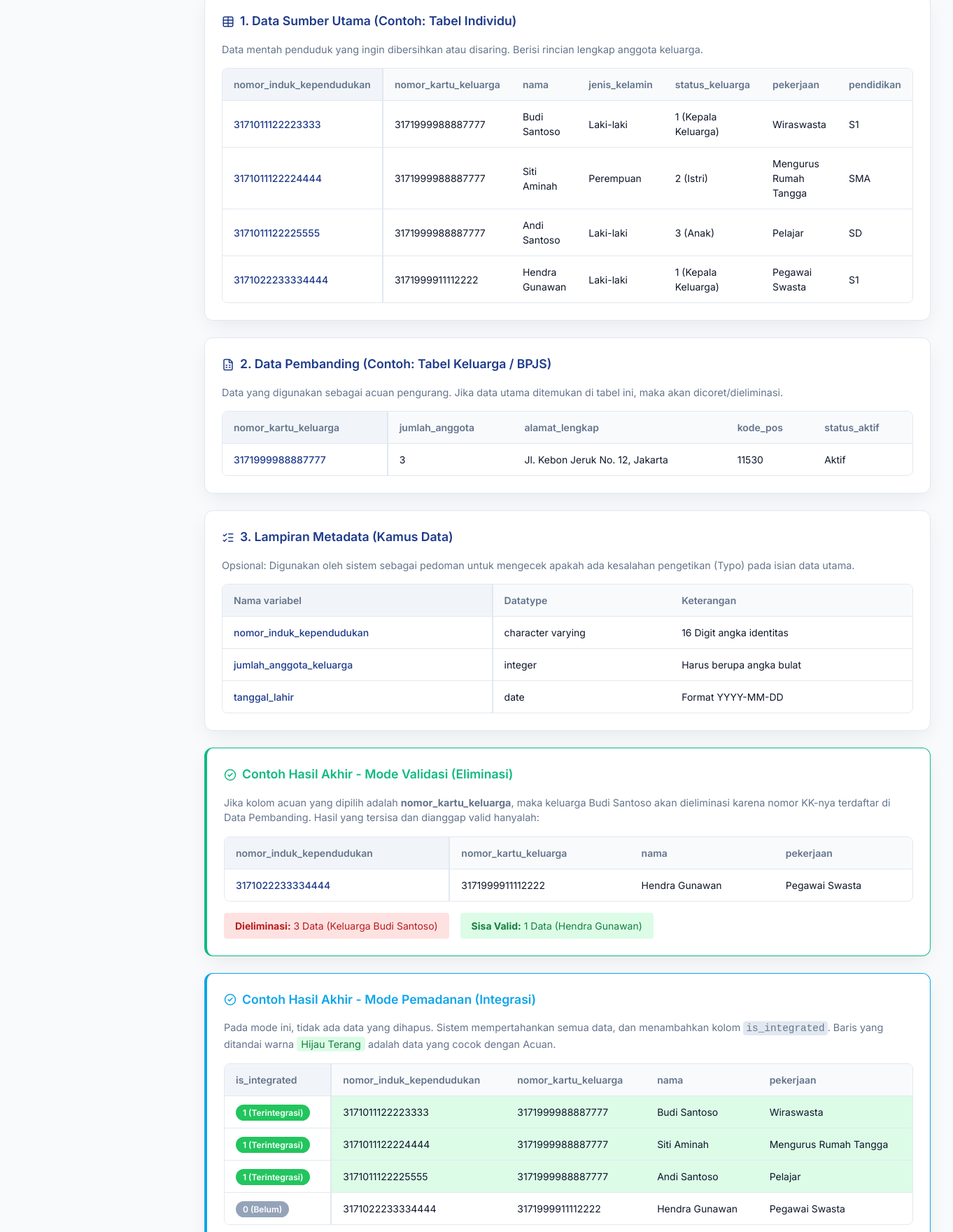
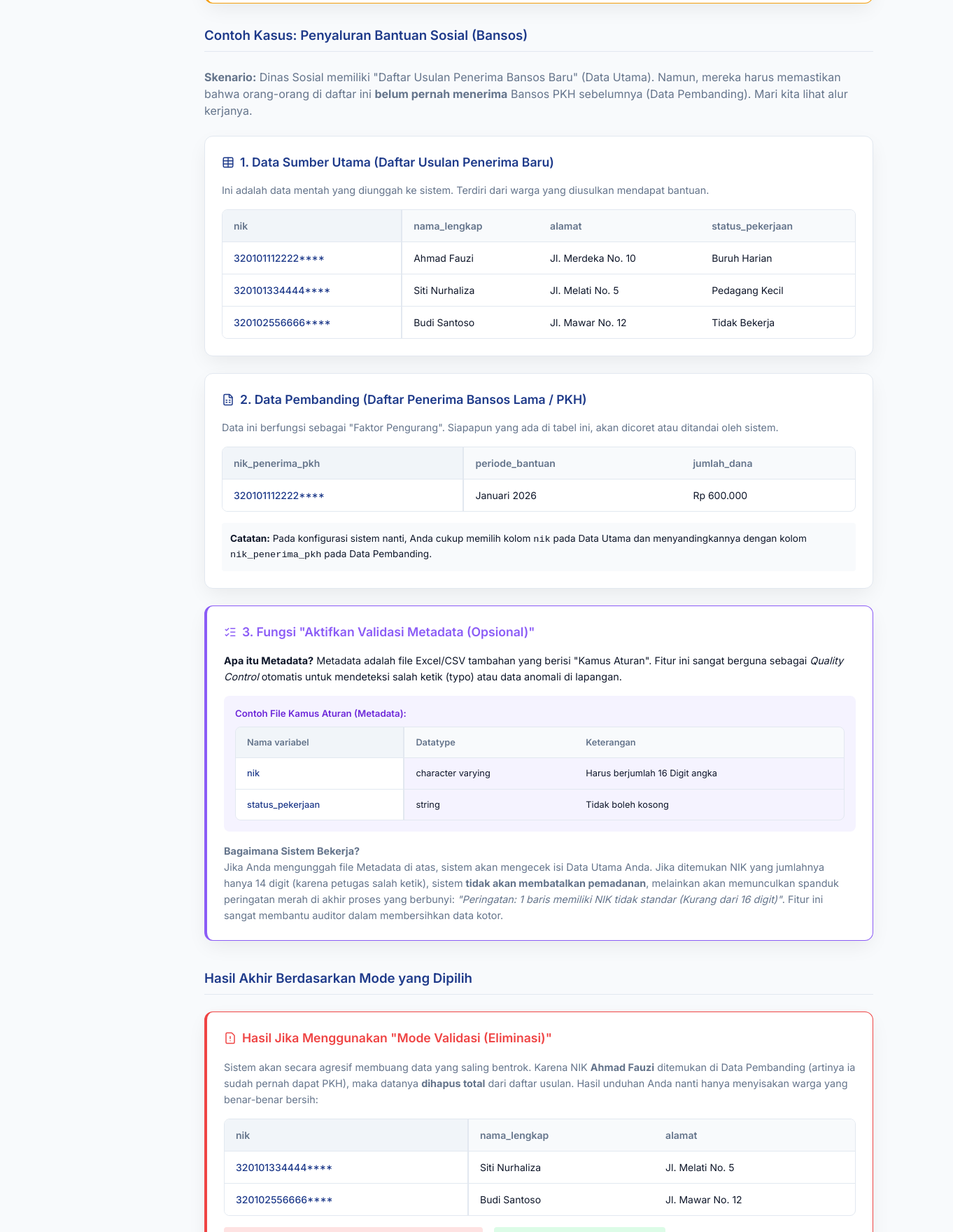
Before and after one commit to YusufxAlbana/Sistem-Pemadanan-Data, a React (Vite) app: page /panduan in a window 1280 px wide. Shown: the part 980-2740 px from the top of the page at 70% size, 1362 px wide, since content can reach past the window. Built offline with nearby package versions, Linux system fonts and the light colour scheme.

Commit message:
feat: add GuidePage component to provide system usage documentation and data processing guidelines

```diff
--- a/src/components/GuidePage.jsx
+++ b/src/components/GuidePage.jsx
@@ -1,5 +1,5 @@
 import React from 'react';
-import { BookOpen, Table, FileSpreadsheet, ListChecks, CheckCircle2, Info } from 'lucide-react';
+import { BookOpen, Table, FileSpreadsheet, ListChecks, CheckCircle2, Info, FileWarning } from 'lucide-react';
 
 const GuidePage = () => {
   return (
@@ -11,13 +11,13 @@ const GuidePage = () => {
           <BookOpen size={24} /> Panduan Penggunaan Sistem
         </h2>
         <p style={{ color: 'var(--text-main)', lineHeight: '1.6', marginBottom: '1rem' }}>
-          Sistem Pemadanan Data ini dirancang untuk mencocokkan data penduduk berdasarkan Nomor Identitas (seperti NIK atau Nomor KK). Aplikasi ini memiliki dua fungsi utama: <strong>Validasi (Eliminasi)</strong> untuk menyaring/menghapus data yang cocok, dan <strong>Pemadanan (Integrasi)</strong> untuk mempertahankan data namun memberi tanda khusus jika cocok.
+          Sistem Pemadanan Data ini dirancang untuk mencocokkan data massal berdasarkan Kunci Utama (seperti NIK atau Nomor KK). Aplikasi ini memiliki dua fungsi utama: <strong>Validasi (Eliminasi)</strong> untuk menyaring/menghapus data yang bentrok, dan <strong>Pemadanan (Integrasi)</strong> untuk melabeli data tanpa menghapusnya.
         </p>
         <div style={{ backgroundColor: '#EFF6FF', borderLeft: '4px solid var(--primary-light)', padding: '1rem', borderRadius: '4px', display: 'flex', gap: '0.75rem', alignItems: 'flex-start' }}>
           <Info size={20} color="var(--primary-light)" style={{ flexShrink: 0, marginTop: '2px' }} />
           <div>
             <h4 style={{ margin: 0, marginBottom: '0.25rem', color: 'var(--primary-light)' }}>Privasi & Keamanan Data Terjamin</h4>
-            <p style={{ margin: 0, fontSize: '0.9rem', color: 'var(--text-muted)' }}>Seluruh proses pemadanan data dilakukan sepenuhnya di dalam <em>browser</em> Anda tanpa dikirim ke server luar. Contoh data yang ditampilkan di halaman ini hanyalah <strong>data buatan (dummy)</strong> yang tidak merepresentasikan penduduk asli.</p>
+            <p style={{ margin: 0, fontSize: '0.9rem', color: 'var(--text-muted)' }}>Seluruh proses pemadanan data dilakukan sepenuhnya di dalam <em>browser</em> Anda tanpa dikirim ke server luar. Data NIK/KK yang ditampilkan di halaman panduan ini telah <strong>disensor</strong> (menggunakan tanda bintang ****) untuk alasan keamanan simulasi.</p>
           </div>
         </div>
       </section>
@@ -65,67 +65,49 @@ const GuidePage = () => {
         </div>
       </section>
 
-      {/* Contoh Format Data */}
+      {/* Studi Kasus & Alur Kerja */}
       <section>
         <h3 style={{ marginBottom: '1.5rem', color: 'var(--primary)', borderBottom: '1px solid var(--border-color)', paddingBottom: '0.5rem' }}>
-          Contoh Format Data (Data Fiktif)
+          Contoh Kasus: Penyaluran Bantuan Sosial (Bansos)
         </h3>
+        <p style={{ marginBottom: '1.5rem', color: 'var(--text-muted)' }}>
+          <strong>Skenario:</strong> Dinas Sosial memiliki "Daftar Usulan Penerima Bansos Baru" (Data Utama). Namun, mereka harus memastikan bahwa orang-orang di daftar ini <strong>belum pernah menerima</strong> Bansos PKH sebelumnya (Data Pembanding). Mari kita lihat alur kerjanya.
+        </p>
 
         {/* Tabel Utama */}
         <div className="card" style={{ marginBottom: '1.5rem' }}>
           <h4 className="card-title" style={{ fontSize: '1.1rem' }}>
-            <Table size={18} /> 1. Data Sumber Utama (Contoh: Tabel Individu)
+            <Table size={18} /> 1. Data Sumber Utama (Daftar Usulan Penerima Baru)
           </h4>
-          <p style={{ fontSize: '0.9rem', color: 'var(--text-muted)', marginBottom: '1rem' }}>Data mentah penduduk yang ingin dibersihkan atau disaring. Berisi rincian lengkap anggota keluarga.</p>
+          <p style={{ fontSize: '0.9rem', color: 'var(--text-muted)', marginBottom: '1rem' }}>Ini adalah data mentah yang diunggah ke sistem. Terdiri dari warga yang diusulkan mendapat bantuan.</p>
           <div className="table-container">
             <table className="data-table">
               <thead>
                 <tr>
-                  <th>nomor_induk_kependudukan</th>
-                  <th>nomor_kartu_keluarga</th>
-                  <th>nama</th>
-                  <th>jenis_kelamin</th>
-                  <th>status_keluarga</th>
-                  <th>pekerjaan</th>
-                  <th>pendidikan</th>
+                  <th>nik</th>
+                  <th>nama_lengkap</th>
+                  <th>alamat</th>
+                  <th>status_pekerjaan</th>
                 </tr>
               </thead>
               <tbody>
                 <tr>
-                  <td>3171011122223333</td>
-                  <td>3171999988887777</td>
-                  <td>Budi Santoso</td>
-                  <td>Laki-laki</td>
-                  <td>1 (Kepala Keluarga)</td>
-                  <td>Wiraswasta</td>
-                  <td>S1</td>
+                  <td>320101112222****</td>
+                  <td>Ahmad Fauzi</td>
+                  <td>Jl. Merdeka No. 10</td>
+                  <td>Buruh Harian</td>
                 </tr>
                 <tr>
-                  <td>3171011122224444</td>
-                  <td>3171999988887777</td>
-                  <td>Siti Aminah</td>
-                  <td>Perempuan</td>
-                  <td>2 (Istri)</td>
-                  <td>Mengurus Rumah Tangga</td>
-                  <td>SMA</td>
+                  <td>320101334444****</td>
+                  <td>Siti Nurhaliza</td>
+                  <td>Jl. Melati No. 5</td>
+                  <td>Pedagang Kecil</td>
                 </tr>
                 <tr>
-                  <td>3171011122225555</td>
-                  <td>3171999988887777</td>
-                  <td>Andi Santoso</td>
-                  <td>Laki-laki</td>
-                  <td>3 (Anak)</td>
-                  <td>Pelajar</td>
-                  <td>SD</td>
-                </tr>
-                <tr>
-                  <td>3171022233334444</td>
-                  <td>3171999911112222</td>
-                  <td>Hendra Gunawan</td>
-                  <td>Laki-laki</td>
-                  <td>1 (Kepala Keluarga)</td>
-                  <td>Pegawai Swasta</td>
-                  <td>S1</td>
+                  <td>320102556666****</td>
+                  <td>Budi Santoso</td>
+                  <td>Jl. Mawar No. 12</td>
+                  <td>Tidak Bekerja</td>
                 </tr>
               </tbody>
             </table>
@@ -135,41 +117,45 @@ const GuidePage = () => {
         {/* Tabel Pembanding */}
         <div className="card" style={{ marginBottom: '1.5rem' }}>
           <h4 className="card-title" style={{ fontSize: '1.1rem' }}>
-            <FileSpreadsheet size={18} /> 2. Data Pembanding (Contoh: Tabel Keluarga / BPJS)
+            <FileSpreadsheet size={18} /> 2. Data Pembanding (Daftar Penerima Bansos Lama / PKH)
           </h4>
-          <p style={{ fontSize: '0.9rem', color: 'var(--text-muted)', marginBottom: '1rem' }}>Data yang digunakan sebagai acuan pengurang. Jika data utama ditemukan di tabel ini, maka akan dicoret/dieliminasi.</p>
+          <p style={{ fontSize: '0.9rem', color: 'var(--text-muted)', marginBottom: '1rem' }}>Data ini berfungsi sebagai "Faktor Pengurang". Siapapun yang ada di tabel ini, akan dicoret atau ditandai oleh sistem.</p>
           <div className="table-container">
             <table className="data-table">
               <thead>
                 <tr>
-                  <th>nomor_kartu_keluarga</th>
-                  <th>jumlah_anggota</th>
-                  <th>alamat_lengkap</th>
-                  <th>kode_pos</th>
-                  <th>status_aktif</th>
+                  <th>nik_penerima_pkh</th>
+                  <th>periode_bantuan</th>
+                  <th>jumlah_dana</th>
                 </tr>
               </thead>
               <tbody>
                 <tr>
-                  <td>3171999988887777</td>
-                  <td>3</td>
-                  <td>Jl. Kebon Jeruk No. 12, Jakarta</td>
-                  <td>11530</td>
-                  <td>Aktif</td>
+                  <td>320101112222****</td>
+                  <td>Januari 2026</td>
+                  <td>Rp 600.000</td>
                 </tr>
               </tbody>
             </table>
           </div>
+          <p style={{ fontSize: '0.85rem', color: 'var(--text-main)', marginTop: '1rem', background: '#F8FAFC', padding: '0.75rem', borderRadius: '4px' }}>
+            <strong>Catatan:</strong> Pada konfigurasi sistem nanti, Anda cukup memilih kolom <code>nik</code> pada Data Utama dan menyandingkannya dengan kolom <code>nik_penerima_pkh</code> pada Data Pembanding.
+          </p>
         </div>
 
-        {/* Metadata */}
-        <div className="card" style={{ marginBottom: '1.5rem' }}>
-          <h4 className="card-title" style={{ fontSize: '1.1rem' }}>
-            <ListChecks size={18} /> 3. Lampiran Metadata (Kamus Data)
+        {/* Penjelasan Validasi Metadata */}
+        <div className="card" style={{ marginBottom: '1.5rem', borderColor: '#8B5CF6', borderLeft: '4px solid #8B5CF6' }}>
+          <h4 className="card-title" style={{ fontSize: '1.1rem', color: '#8B5CF6' }}>
+            <ListChecks size={18} /> 3. Fungsi "Aktifkan Validasi Metadata (Opsional)"
           </h4>
-          <p style={{ fontSize: '0.9rem', color: 'var(--text-muted)', marginBottom: '1rem' }}>Opsional: Digunakan oleh sistem sebagai pedoman untuk mengecek apakah ada kesalahan pengetikan (Typo) pada isian data utama.</p>
+          <p style={{ fontSize: '0.9rem', color: 'var(--text-main)', marginBottom: '1rem', lineHeight: '1.6' }}>
+            <strong>Apa itu Metadata?</strong> Metadata adalah file Excel/CSV tambahan yang berisi "Kamus Aturan". Fitur ini sangat berguna sebagai <em>Quality Control</em> otomatis untuk mendeteksi salah ketik (typo) atau data anomali di lapangan.
+          </p>
+          <div style={{ display: 'flex', flexDirection: 'column', gap: '1rem' }}>
+            <div style={{ backgroundColor: '#F5F3FF', padding: '1rem', borderRadius: '8px' }}>
+              <h5 style={{ margin: '0 0 0.5rem 0', color: '#6D28D9' }}>Contoh File Kamus Aturan (Metadata):</h5>
               <div className="table-container">
-            <table className="data-table">
+                <table className="data-table" style={{ fontSize: '0.8rem' }}>
                   <thead>
                     <tr>
                       <th>Nama variabel</th>
@@ -179,59 +165,67 @@ const GuidePage = () => {
                   </thead>
                   <tbody>
                     <tr>
-                  <td>nomor_induk_kependudukan</td>
+                      <td>nik</td>
                       <td>character varying</td>
-                  <td>16 Digit angka identitas</td>
+                      <td>Harus berjumlah 16 Digit angka</td>
                     </tr>
                     <tr>
-                  <td>jumlah_anggota_keluarga</td>
-                  <td>integer</td>
-                  <td>Harus berupa angka bulat</td>
-                </tr>
-                <tr>
-                  <td>tanggal_lahir</td>
-                  <td>date</td>
-                  <td>Format YYYY-MM-DD</td>
+                      <td>status_pekerjaan</td>
+                      <td>string</td>
+                      <td>Tidak boleh kosong</td>
                     </tr>
                   </tbody>
                 </table>
               </div>
             </div>
+            <p style={{ fontSize: '0.9rem', color: 'var(--text-muted)', margin: 0, lineHeight: '1.6' }}>
+              <strong>Bagaimana Sistem Bekerja?</strong><br/>
+              Jika Anda mengunggah file Metadata di atas, sistem akan mengecek isi Data Utama Anda. Jika ditemukan NIK yang jumlahnya hanya 14 digit (karena petugas salah ketik), sistem <strong>tidak akan membatalkan pemadanan</strong>, melainkan akan memunculkan spanduk peringatan merah di akhir proses yang berbunyi: <em>"Peringatan: 1 baris memiliki NIK tidak standar (Kurang dari 16 digit)"</em>. Fitur ini sangat membantu auditor dalam membersihkan data kotor.
+            </p>
+          </div>
+        </div>
 
-        {/* Contoh Output */}
-        <div className="card" style={{ borderColor: 'var(--success)', borderLeft: '4px solid var(--success)', marginBottom: '1.5rem' }}>
-          <h4 className="card-title" style={{ fontSize: '1.1rem', color: 'var(--success)' }}>
-            <CheckCircle2 size={18} /> Contoh Hasil Akhir - Mode Validasi (Eliminasi)
+        <h3 style={{ marginTop: '2.5rem', marginBottom: '1.5rem', color: 'var(--primary)', borderBottom: '1px solid var(--border-color)', paddingBottom: '0.5rem' }}>
+          Hasil Akhir Berdasarkan Mode yang Dipilih
+        </h3>
+
+        {/* Contoh Output Eliminasi */}
+        <div className="card" style={{ borderColor: 'var(--danger)', borderLeft: '4px solid var(--danger)', marginBottom: '1.5rem' }}>
+          <h4 className="card-title" style={{ fontSize: '1.1rem', color: 'var(--danger)' }}>
+            <FileWarning size={18} /> Hasil Jika Menggunakan "Mode Validasi (Eliminasi)"
           </h4>
-          <p style={{ fontSize: '0.9rem', color: 'var(--text-muted)', marginBottom: '1rem' }}>
-            Jika kolom acuan yang dipilih adalah <strong>nomor_kartu_keluarga</strong>, maka keluarga Budi Santoso akan dieliminasi karena nomor KK-nya terdaftar di Data Pembanding. Hasil yang tersisa dan dianggap valid hanyalah:
+          <p style={{ fontSize: '0.9rem', color: 'var(--text-muted)', marginBottom: '1rem', lineHeight: '1.6' }}>
+            Sistem akan secara agresif membuang data yang saling bentrok. Karena NIK <strong>Ahmad Fauzi</strong> ditemukan di Data Pembanding (artinya ia sudah pernah dapat PKH), maka datanya <strong>dihapus total</strong> dari daftar usulan. Hasil unduhan Anda nanti hanya menyisakan warga yang benar-benar bersih:
           </p>
           <div className="table-container">
             <table className="data-table">
               <thead>
                 <tr>
-                  <th>nomor_induk_kependudukan</th>
-                  <th>nomor_kartu_keluarga</th>
-                  <th>nama</th>
-                  <th>pekerjaan</th>
+                  <th>nik</th>
+                  <th>nama_lengkap</th>
+                  <th>alamat</th>
                 </tr>
               </thead>
               <tbody>
                 <tr>
-                  <td>3171022233334444</td>
-                  <td>3171999911112222</td>
-                  <td>Hendra Gunawan</td>
-                  <td>Pegawai Swasta</td>
+                  <td>320101334444****</td>
+                  <td>Siti Nurhaliza</td>
+                  <td>Jl. Melati No. 5</td>
+                </tr>
+                <tr>
+                  <td>320102556666****</td>
+                  <td>Budi Santoso</td>
+                  <td>Jl. Mawar No. 12</td>
                 </tr>
               </tbody>
             </table>
           </div>
           <div style={{ marginTop: '1rem', display: 'flex', gap: '1rem' }}>
              <div style={{ background: '#FEE2E2', padding: '0.5rem 1rem', borderRadius: '4px', fontSize: '0.875rem', color: '#B91C1C' }}>
-               <strong>Dieliminasi:</strong> 3 Data (Keluarga Budi Santoso)
+               <strong>Dieliminasi:</strong> 1 Data (Ahmad Fauzi terdeteksi ganda)
              </div>
              <div style={{ background: '#DCFCE7', padding: '0.5rem 1rem', borderRadius: '4px', fontSize: '0.875rem', color: '#15803D' }}>
-               <strong>Sisa Valid:</strong> 1 Data (Hendra Gunawan)
+               <strong>Sisa Valid:</strong> 2 Data Siap Diproses
              </div>
           </div>
         </div>
@@ -239,50 +233,39 @@ const GuidePage = () => {
         {/* Contoh Output Integrasi */}
         <div className="card" style={{ borderColor: '#0EA5E9', borderLeft: '4px solid #0EA5E9' }}>
           <h4 className="card-title" style={{ fontSize: '1.1rem', color: '#0EA5E9' }}>
-            <CheckCircle2 size={18} /> Contoh Hasil Akhir - Mode Pemadanan (Integrasi)
+            <CheckCircle2 size={18} /> Hasil Jika Menggunakan "Mode Pemadanan (Integrasi)"
           </h4>
-          <p style={{ fontSize: '0.9rem', color: 'var(--text-muted)', marginBottom: '1rem' }}>
-            Pada mode ini, tidak ada data yang dihapus. Sistem mempertahankan semua data, dan menambahkan kolom <code style={{background: '#E2E8F0', padding: '2px 4px', borderRadius: '4px'}}>is_integrated</code>. Baris yang ditandai warna <span style={{ background: '#DCFCE7', color: '#15803D', padding: '2px 6px', borderRadius: '4px' }}>Hijau Terang</span> adalah data yang cocok dengan Acuan.
+          <p style={{ fontSize: '0.9rem', color: 'var(--text-muted)', marginBottom: '1rem', lineHeight: '1.6' }}>
+            Pada mode ini, <strong>tidak ada data yang dihapus</strong>. Sistem mempertahankan semua usulan data awal dari Dinas Sosial, namun menanamkan sebuah kolom indikator baru bernama <code style={{background: '#E2E8F0', padding: '2px 4px', borderRadius: '4px'}}>is_integrated</code> di tabel hasil akhir. Mode ini cocok jika Anda hanya ingin melihat "siapa saja yang ganda" tanpa kehilangan data aslinya.
           </p>
           <div className="table-container">
             <table className="data-table">
               <thead>
                 <tr>
                   <th>is_integrated</th>
-                  <th>nomor_induk_kependudukan</th>
-                  <th>nomor_kartu_keluarga</th>
-                  <th>nama</th>
-                  <th>pekerjaan</th>
+                  <th>nik</th>
+                  <th>nama_lengkap</th>
+                  <th>alamat</th>
                 </tr>
               </thead>
               <tbody>
                 <tr style={{ backgroundColor: '#DCFCE7' }}>
-                  <td><span style={{ background: '#22C55E', color: 'white', padding: '4px 10px', borderRadius: '12px', fontSize: '0.75rem', fontWeight: 600 }}>1 (Terintegrasi)</span></td>
-                  <td>3171011122223333</td>
-                  <td>3171999988887777</td>
-                  <td>Budi Santoso</td>
-                  <td>Wiraswasta</td>
-                </tr>
-                <tr style={{ backgroundColor: '#DCFCE7' }}>
-                  <td><span style={{ background: '#22C55E', color: 'white', padding: '4px 10px', borderRadius: '12px', fontSize: '0.75rem', fontWeight: 600 }}>1 (Terintegrasi)</span></td>
-                  <td>3171011122224444</td>
-                  <td>3171999988887777</td>
-                  <td>Siti Aminah</td>
-                  <td>Mengurus Rumah Tangga</td>
-                </tr>
-                <tr style={{ backgroundColor: '#DCFCE7' }}>
-                  <td><span style={{ background: '#22C55E', color: 'white', padding: '4px 10px', borderRadius: '12px', fontSize: '0.75rem', fontWeight: 600 }}>1 (Terintegrasi)</span></td>
-                  <td>3171011122225555</td>
-                  <td>3171999988887777</td>
-                  <td>Andi Santoso</td>
-                  <td>Pelajar</td>
+                  <td><span style={{ background: '#22C55E', color: 'white', padding: '4px 10px', borderRadius: '12px', fontSize: '0.75rem', fontWeight: 600 }}>1 (Bantuan Ganda)</span></td>
+                  <td>320101112222****</td>
+                  <td>Ahmad Fauzi</td>
+                  <td>Jl. Merdeka No. 10</td>
                 </tr>
                 <tr>
-                  <td><span style={{ background: '#94A3B8', color: 'white', padding: '4px 10px', borderRadius: '12px', fontSize: '0.75rem', fontWeight: 600 }}>0 (Belum)</span></td>
-                  <td>3171022233334444</td>
-                  <td>3171999911112222</td>
-                  <td>Hendra Gunawan</td>
-                  <td>Pegawai Swasta</td>
+                  <td><span style={{ background: '#94A3B8', color: 'white', padding: '4px 10px', borderRadius: '12px', fontSize: '0.75rem', fontWeight: 600 }}>0 (Aman)</span></td>
+                  <td>320101334444****</td>
+                  <td>Siti Nurhaliza</td>
+                  <td>Jl. Melati No. 5</td>
+                </tr>
+                <tr>
+                  <td><span style={{ background: '#94A3B8', color: 'white', padding: '4px 10px', borderRadius: '12px', fontSize: '0.75rem', fontWeight: 600 }}>0 (Aman)</span></td>
+                  <td>320102556666****</td>
+                  <td>Budi Santoso</td>
+                  <td>Jl. Mawar No. 12</td>
                 </tr>
               </tbody>
             </table>
```
Lines whose indentation alone changed are shown as unchanged.
